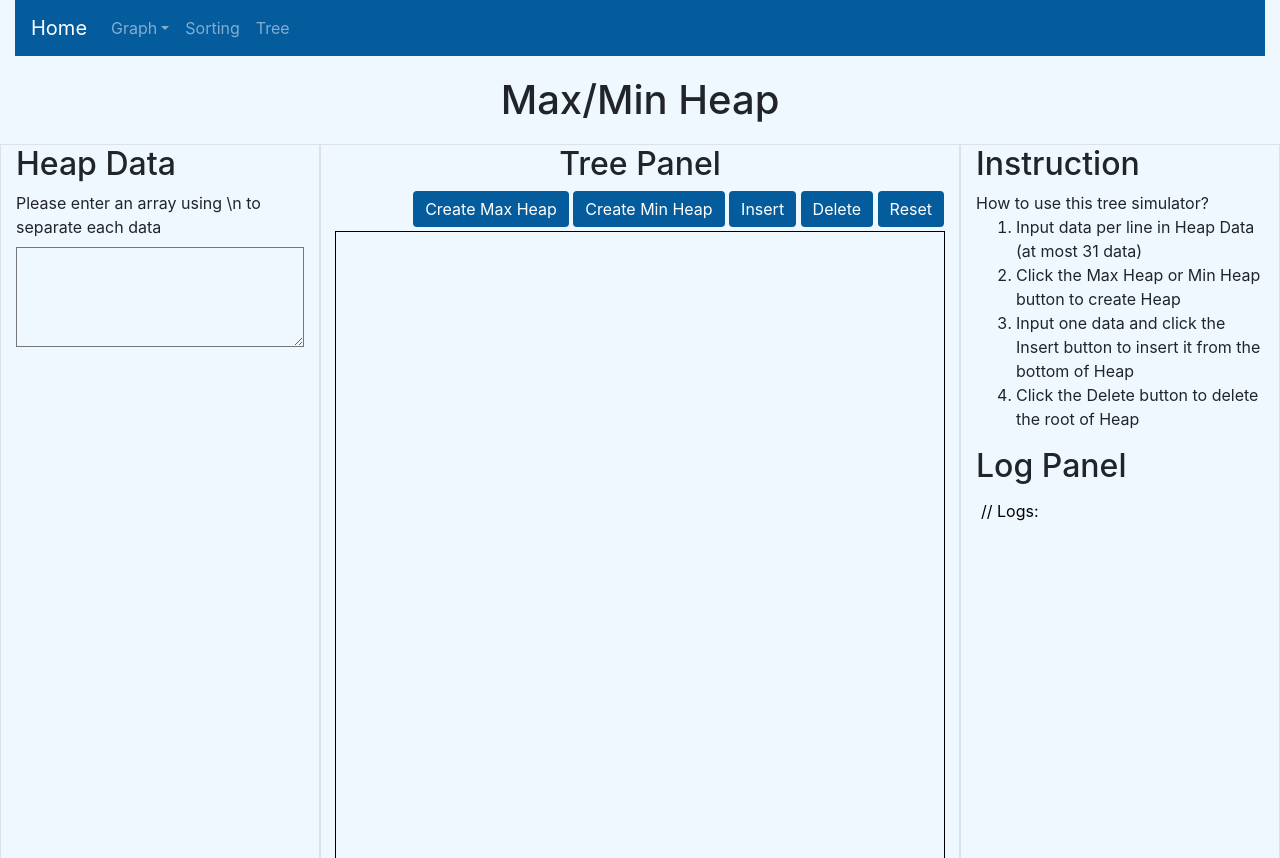
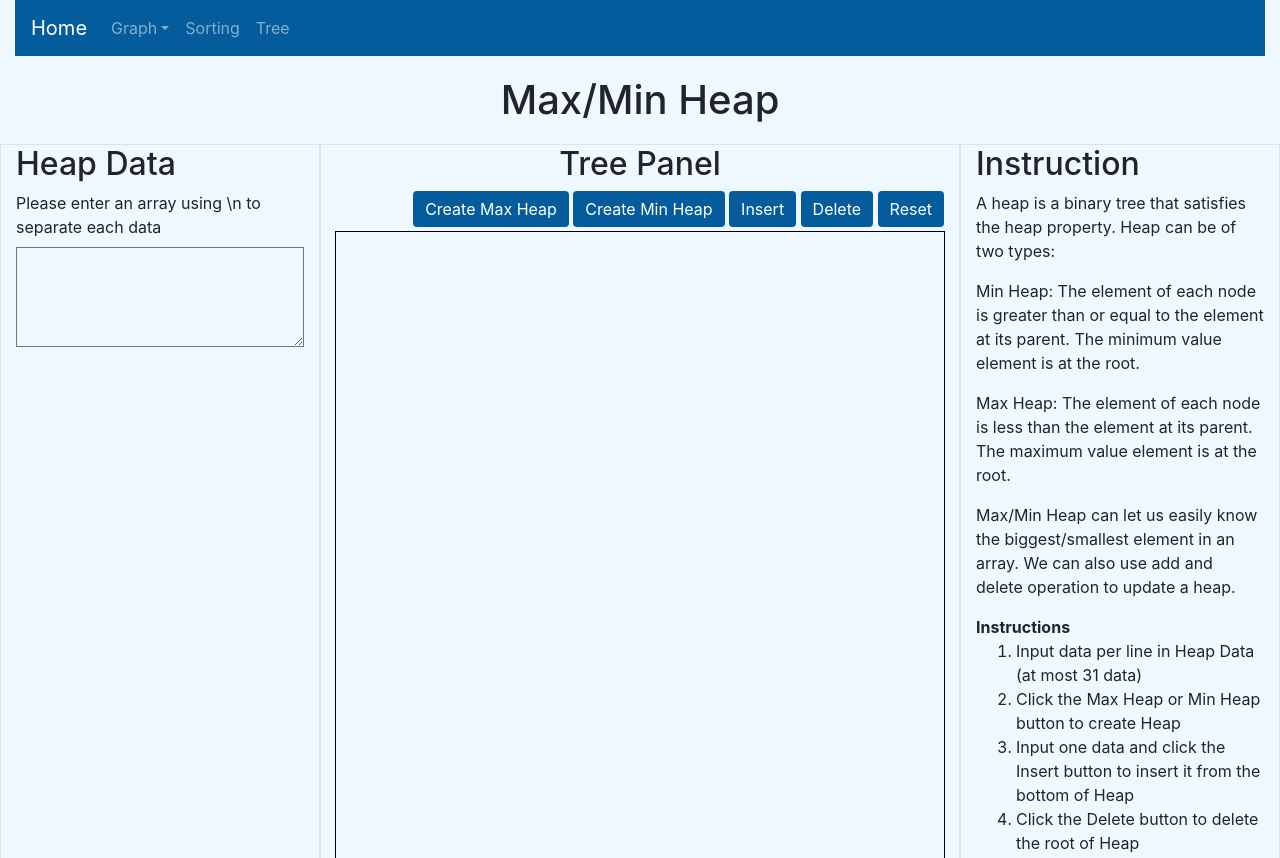
Before and after one commit to jxr98/AlgoVisualizer, a website with bundled scripts: page html/heap.html in a window 1280 px wide. Shown: the top 858 px of the page. Built offline with nearby package versions, Linux system fonts and the light colour scheme.

Commit message:
description of heap

```diff
--- a/html/heap.html
+++ b/html/heap.html
@@ -58,7 +58,20 @@
             </svg>
         </div>
         <div class="col-sm-3 border" id="thirdPanel">
-            <h2>Instruction</h2>How to use this tree simulator?
+            <h2>Instruction</h2>
+            <p>
+                A heap is a binary tree that satisfies the heap property. Heap can be of two types:
+            </p>
+            <p>
+                Min Heap: The element of each node is greater than or equal to the element at its parent. The minimum value element is at the root.
+            </p>
+            <p>
+                Max Heap: The element of each node is less than the element at its parent. The maximum value element is at the root.
+            </p>
+            <p>
+                Max/Min Heap can let us easily know the biggest/smallest element in an array. We can also use add and delete operation to update a heap.
+            </p>
+            <b>Instructions</b>
             <ol>
                 <li>Input data per line in Heap Data (at most 31 data)</li>
                 <li>Click the Max Heap or Min Heap button to create Heap</li>
```
